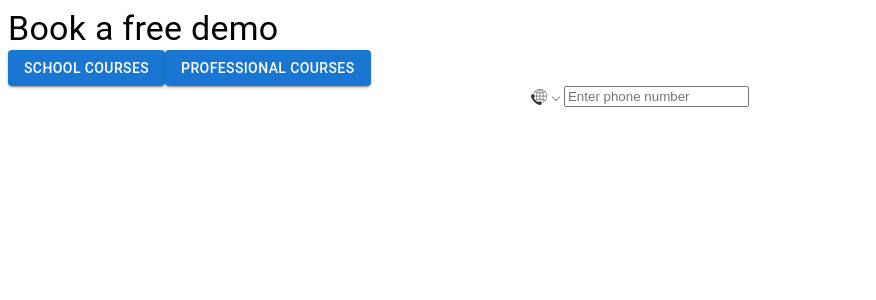
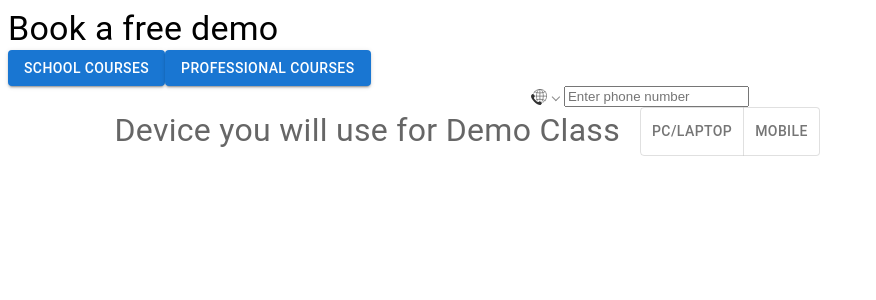
Before and after one commit to sankettchauhan/school-form-mui, a React (Create React App) app: page / in a window 1280 px wide. Shown: the top 300 px of the page, without its empty margins (0-876 px from the left). Built offline with nearby package versions, Linux system fonts and the light colour scheme.

Commit message:
add rfc to all child components, add device input component

```diff
--- a/src/components/City.js
+++ b/src/components/City.js
@@ -0,0 +1,5 @@
+import React from "react";
+
+export default function City() {
+  return <div></div>;
+}
--- a/src/components/Class.js
+++ b/src/components/Class.js
@@ -0,0 +1,5 @@
+import React from "react";
+
+export default function Class() {
+  return <div></div>;
+}
--- a/src/components/Country.js
+++ b/src/components/Country.js
@@ -0,0 +1,5 @@
+import React from "react";
+
+export default function Country() {
+  return <div></div>;
+}
--- a/src/components/Device.js
+++ b/src/components/Device.js
@@ -0,0 +1,41 @@
+import {
+  Radio,
+  FormControl,
+  FormControlLabel,
+  FormLabel,
+  RadioGroup,
+  Typography,
+  Button,
+  ToggleButtonGroup,
+  ToggleButton,
+  Grid,
+} from "@mui/material";
+import React from "react";
+
+export default function Device({ value, setValue }) {
+  const ENUM = ["PC/Laptop", "Mobile"];
+  return (
+    <>
+      <Grid container>
+        <Grid item xs={6} style={{ textAlign: "right", paddingRight: 20 }}>
+          <FormLabel component="legend" style={{ fontSize: "2em" }}>
+            Device you will use for Demo Class
+          </FormLabel>
+        </Grid>
+        <Grid xs={6}>
+          <ToggleButtonGroup>
+            {ENUM.map((item, index) => (
+              <ToggleButton
+                key={`${item}-${index + 1}`}
+                value={item}
+                control={<Button varianr="contained" />}
+              >
+                {item}
+              </ToggleButton>
+            ))}
+          </ToggleButtonGroup>
+        </Grid>
+      </Grid>
+    </>
+  );
+}
--- a/src/components/Form.js
+++ b/src/components/Form.js
@@ -1,5 +1,6 @@
 import { Button, Typography } from "@mui/material";
 import React from "react";
+import Device from "./Device";
 import MobileNumber from "./MobileNumber";
 
 export default function Form() {
@@ -25,6 +26,7 @@ export default function Form() {
       <Button variant="contained">School Courses</Button>
       <Button variant="contained">Professional Courses</Button>
       <MobileNumber value={data.mobileNo} setValue={setValue} />
+      <Device value={data.device} setValue={setValue} />
     </>
   );
 }
--- a/src/components/Language.js
+++ b/src/components/Language.js
@@ -0,0 +1,5 @@
+import React from "react";
+
+export default function Language() {
+  return <div></div>;
+}
--- a/src/components/State.js
+++ b/src/components/State.js
@@ -0,0 +1,5 @@
+import React from "react";
+
+export default function State() {
+  return <div></div>;
+}
--- a/src/components/Subject.js
+++ b/src/components/Subject.js
@@ -0,0 +1,5 @@
+import React from "react";
+
+export default function Subject() {
+  return <div></div>;
+}
```
